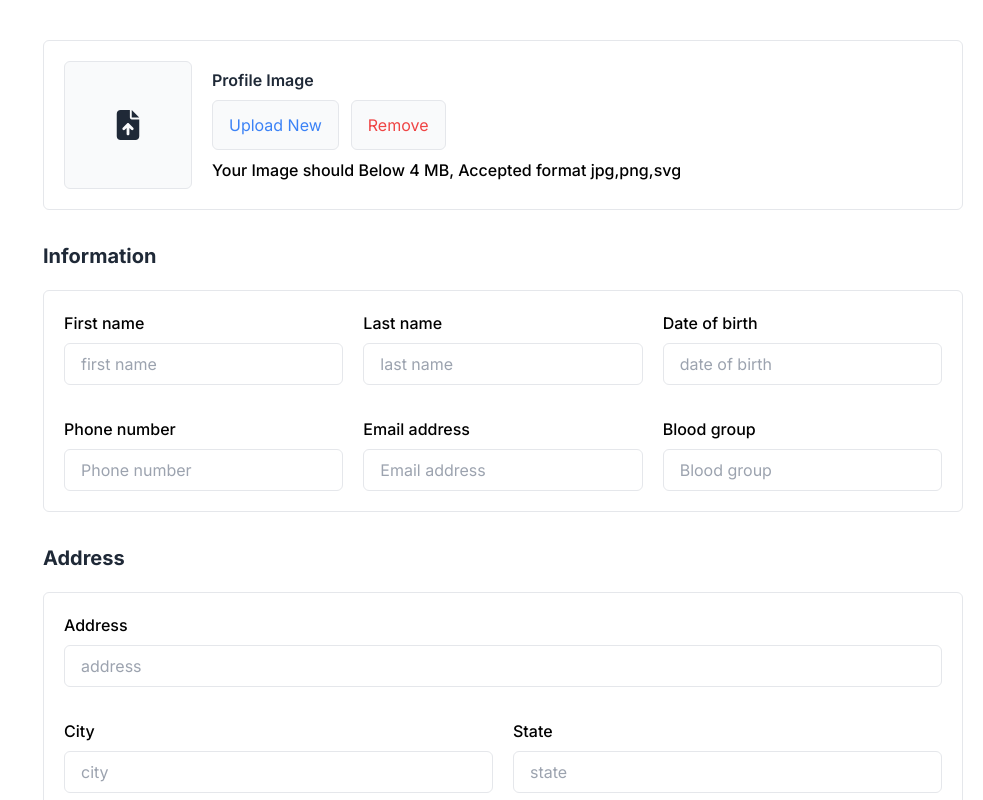
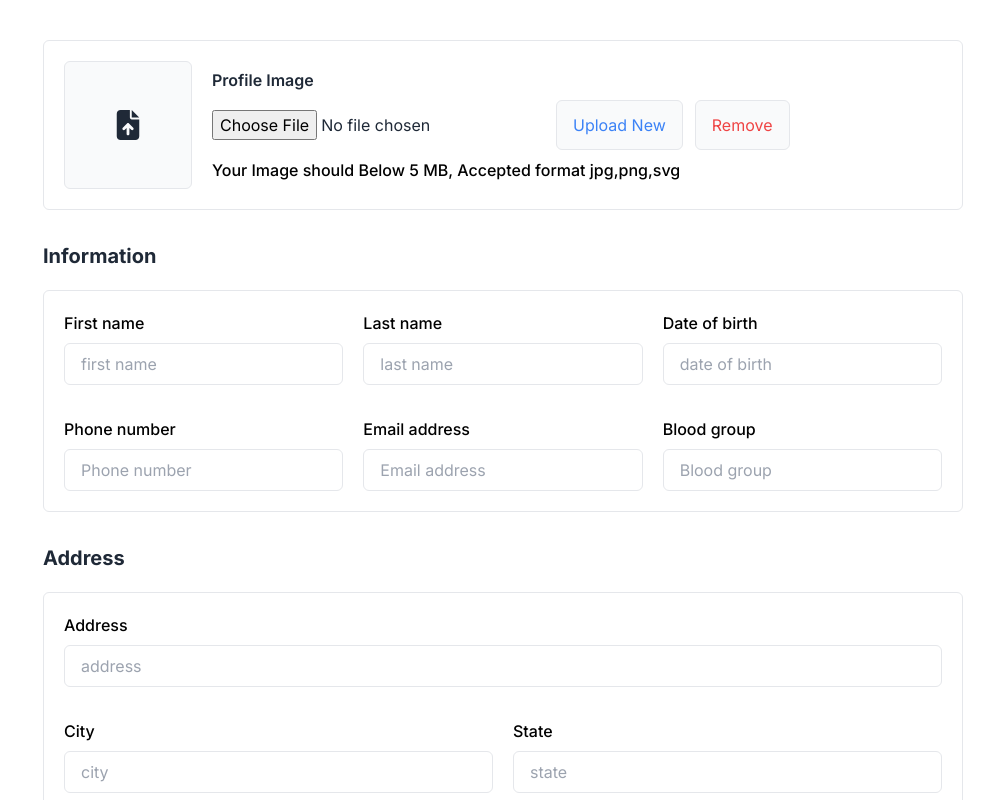
Before and after one commit to MILON-2377/hospital-managemnet-with-next.js, a Next.js app: page /profile-edit/patient in a window 1280 px wide. Shown: the top 800 px of the page, without its empty margins (297-1280 px from the left). Built offline with nearby package versions, Linux system fonts and the light colour scheme; no server answers.

Commit message:
image file upload to the profile edit section functionality added

```diff
--- a/src/AuthProviderContext/AuthProviderContext.jsx
+++ b/src/AuthProviderContext/AuthProviderContext.jsx
@@ -2,7 +2,7 @@
 
 import auth from "@/FirebaseConfig/Firebase.Config";
 import axiosPublic from "@/Hooks/useAxiosPublic";
-import axios from "axios";
+
 import {
   createUserWithEmailAndPassword,
   GoogleAuthProvider,
--- a/src/app/profile-edit/doctor/page.jsx
+++ b/src/app/profile-edit/doctor/page.jsx
@@ -7,6 +7,7 @@ import { useState } from "react";
 
 export default function DoctorProfileEdit() {
   const [showForm, setShowForm] = useState(1);
+
 
   return (
     <div className=" w-full p-5 mt-5 ">
--- a/src/app/profile-edit/patient/page.jsx
+++ b/src/app/profile-edit/patient/page.jsx
@@ -3,8 +3,34 @@
 import DatePicker from "react-datepicker";
 import { FaFileArrowUp } from "react-icons/fa6";
 import "react-datepicker/dist/react-datepicker.css";
+import { useState } from "react";
 
 export default function PatientProfileEdit() {
+
+  const [image, setImage] = useState(null);
+
+  const handleFileChange = (e) => {
+    const file = e.target.files[0];
+    setImage(file);
+  }
+
+  const handleSubmit = async (e) => {
+    e.preventDefault();
+
+    console.log("helo");
+
+    if(!image){
+      return;
+    }
+
+    const formData = new FormData();
+    formData.append('file', image);
+  }
+
+  const click = () => {
+    console.log('helo')
+  }
+
   return (
     <div className=" w-full p-5 mt-5 ">
       {/* header */}
@@ -16,15 +42,24 @@ export default function PatientProfileEdit() {
           <div className="flex flex-col gap-2">
             <p className="text-[16px] font-[600] ">Profile Image</p>
             <div className=" flex items-center gap-3 ">
-              <button className=" px-4 bg-gray-50 py-3 border rounded-md text-[16px] text-[600] text-blue-500 ">
-                Upload New
-              </button>
-              <button className=" px-4 bg-gray-50 hover:text-yellow-500 py-3 border rounded-md  text-[16px] hover:cursor-pointer text-[600] text-red-500 ">
+              <form
+              onSubmit={handleSubmit}
+              >
+                <input type="file" onChange={handleFileChange} />
+                <button
+                type="submit"
+                className=" px-4 bg-gray-50 py-3 border rounded-md text-[16px] text-[600] text-blue-500 ">
+                  Upload New
+                </button>
+              </form>
+              <button
+              onClick={click}
+              className=" px-4 bg-gray-50 hover:text-yellow-500 py-3 border rounded-md  text-[16px] hover:cursor-pointer text-[600] text-red-500 ">
                 Remove
               </button>
             </div>
             <p className="text-[16px] font-[500] text-black ">
-              Your Image should Below 4 MB, Accepted format jpg,png,svg
+              Your Image should Below 5 MB, Accepted format jpg,png,svg
             </p>
           </div>
         </div>
--- a/src/app/request/page.jsx
+++ b/src/app/request/page.jsx
@@ -216,12 +216,10 @@ export default function Requests() {
                   <th>
                     <div className="flex items-center gap-3">
                       <div className="rounded-full h-12 w-12">
-                        <Image
-                          className="rounded-full "
+                        <img
+                          className="rounded-full object-cover w-full h-full "
                           src={item.doctor.img}
                           alt={item.doctor.name}
-                          fill={true}
-                          style={{ objectFit: "cover" }}
                         />
                       </div>
                       <div>
--- a/src/components/profileEdit/doctor/BasicInfo.jsx
+++ b/src/components/profileEdit/doctor/BasicInfo.jsx
@@ -3,8 +3,12 @@
 import { FaFileArrowUp } from "react-icons/fa6";
 import "react-datepicker/dist/react-datepicker.css";
 import KnownLanguages from "@/components/profileEdit/doctor/KnownLanguages";
+import { useState } from "react";
+import ImageUpload from "./ImageUpload";
+import Image from "next/image";
 
 export default function BasicInfo() {
+  const [image, setImage] = useState(null);
   return (
     <div className=" w-full ">
       {/* header */}
@@ -14,14 +18,21 @@ export default function BasicInfo() {
         <div className=" border rounded-md p-5 ">
           <div className=" flex sm:flex-row flex-col items-center gap-5 ">
             <div className=" sm:w-32 sm:h-32 rounded-md border flex items-center justify-center bg-gray-50 ">
-              <FaFileArrowUp className=" text-3xl " />
+              {!image && <FaFileArrowUp className=" text-3xl " />}
+              {image && (
+                <>
+                  <Image
+                    src={image}
+                    alt="profile image "
+                    className=" object-cover w-full h-full "
+                  />
+                </>
+              )}
             </div>
             <div className="flex flex-col gap-2">
               <p className="text-[16px] font-[600] ">Profile Image</p>
               <div className=" flex items-center gap-3 ">
-                <button className=" px-4 bg-gray-50 py-3 border rounded-md text-[16px] text-[600] text-blue-500 ">
-                  Upload New
-                </button>
+                <ImageUpload image={image} setImage={setImage} />
                 <button className=" px-4 bg-gray-50 hover:text-yellow-500 py-3 border rounded-md  text-[16px] hover:cursor-pointer text-[600] text-red-500 ">
                   Remove
                 </button>
--- /dev/null
+++ b/src/components/profileEdit/doctor/ImageUpload.jsx
@@ -0,0 +1,26 @@
+"use client";
+
+export default function ImageUpload({ image, setImage }) {
+  const handleFileChange = (e) => {
+    const file = e.target.files[0];
+    setImage(file);
+  };
+
+  const handleSubmit = async (e) => {
+    e.preventDefault();
+
+    console.log("helo");
+
+    if (!image) {
+      return;
+    }
+
+    const formData = new FormData();
+    formData.append("file", image);
+  };
+  return (
+    <form onSubmit={handleSubmit}>
+      <input type="file" onChange={handleFileChange} />
+    </form>
+  );
+}
```
